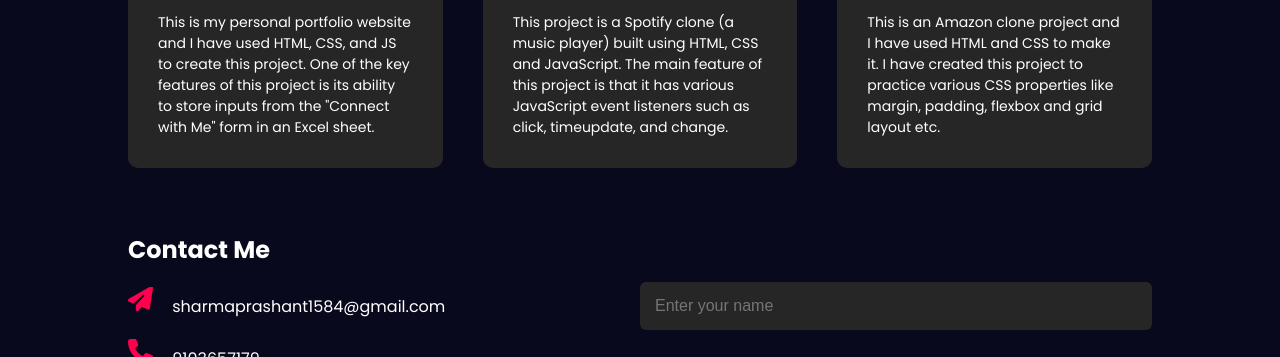
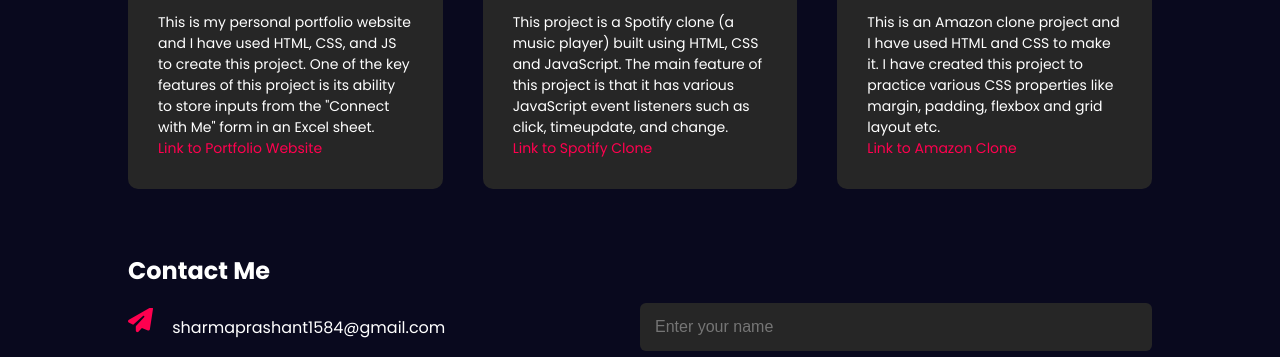
Before and after one commit to prashantsharma80/PersonalPortfolio, a plain HTML site: page index.html in a window 1280 px wide. Shown: the part 2273-2630 px from the top of the page. Drawn offline with nearby package versions, Linux system fonts and the light colour scheme.

Commit message:
project links added

```diff
--- a/CSS/main.css
+++ b/CSS/main.css
@@ -160,3 +160,8 @@ form button {
 #msgsent {
     color: gold;
 }
+
+.project-links {
+    color: #ff004f;
+    text-decoration: none;
+}
--- a/index.html
+++ b/index.html
@@ -112,16 +112,19 @@
                     <i class="fa-solid fa-user"></i>
                     <h2>Portfolio Website</h2>
                     <p>This is my personal portfolio website and I have used HTML, CSS, and JS to create this project. One of the key features of this project is its ability to store inputs from the "Connect with Me" form in an Excel sheet.</p>
+                    <a class="project-links" href="https://prashantsharma80.github.io/PersonalPortfolio/" target="_blank">Link to Portfolio Website</a>
                 </div>
                 <div>
                     <i class="fa-brands fa-spotify"></i>
                     <h2>Spotify Clone</h2>
                     <p>This project is a Spotify clone (a music player) built using HTML, CSS and JavaScript. The main feature of this project is that it has various JavaScript event listeners such as click, timeupdate, and change.</p>
+                    <a class="project-links" href="https://prashantsharma80.github.io/SpotifyClone/" target="_blank">Link to Spotify Clone</a>
                 </div>
                 <div>
                     <i class="fa-brands fa-amazon"></i>
                     <h2>Amazon Clone</h2>
                     <p>This is an Amazon clone project and I have used HTML and CSS to make it. I have created this project to practice various CSS properties like margin, padding, flexbox and grid layout etc.</p>
+                    <a class="project-links" href="https://prashantsharma80.github.io/AmazonClone/" target="_blank">Link to Amazon Clone</a>
                 </div>
             </div>
         </section>
```
